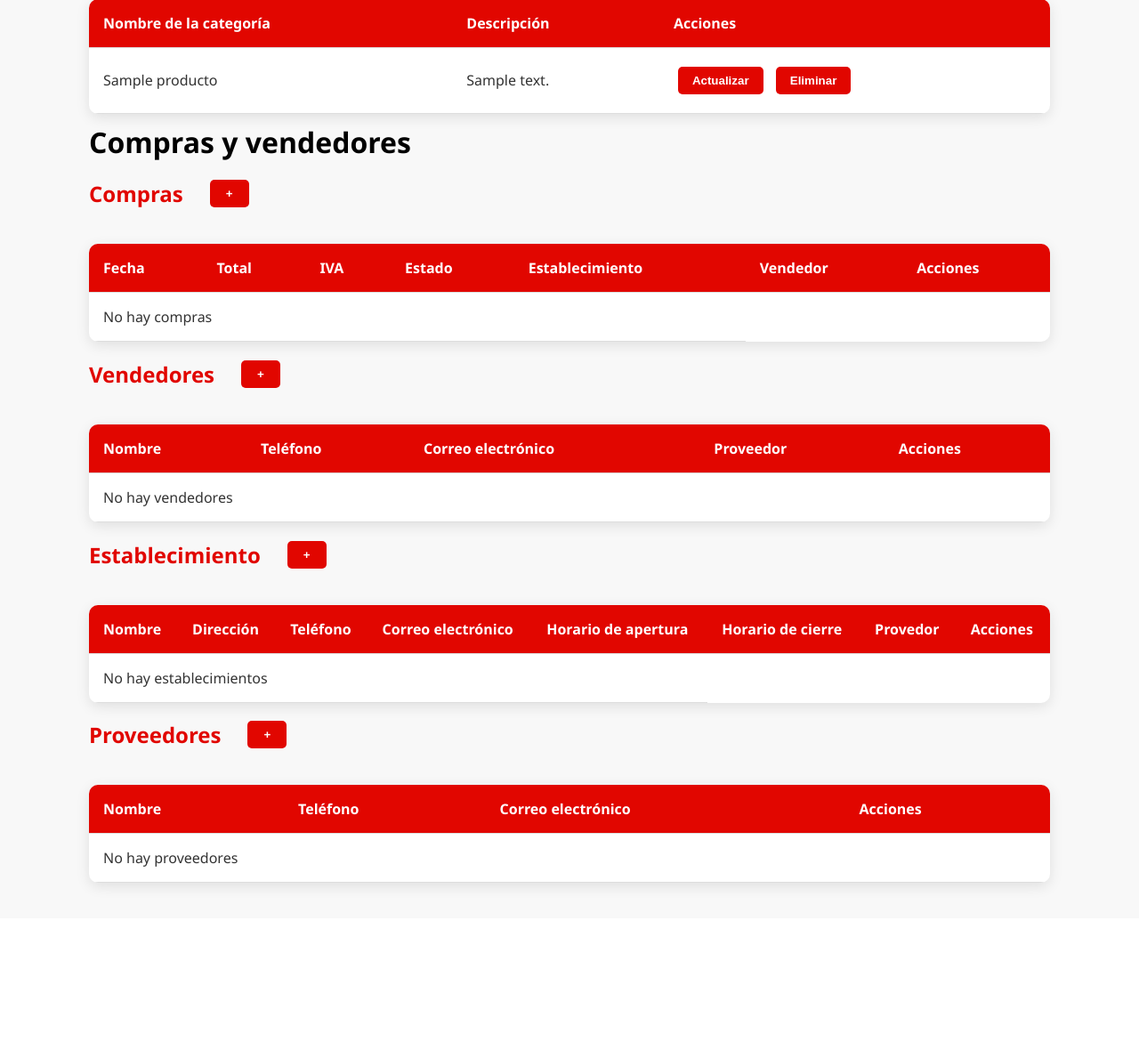
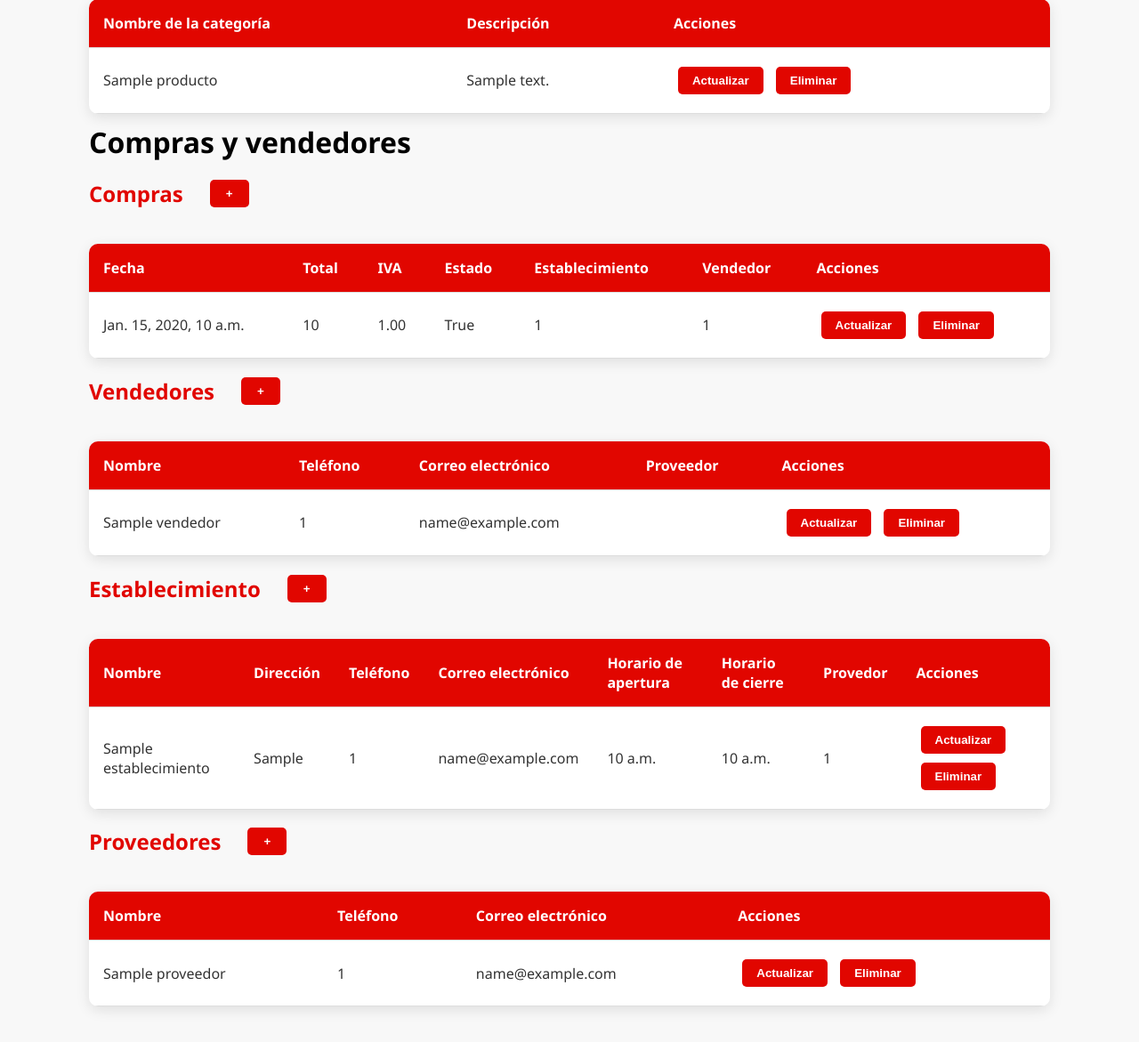
Before and after one commit to Gonzalolo1123/punto_fitness, a Django app: page /inventario/ in a window 1280 px wide. Shown: the part 544-1715 px from the top of the page at 89% size. Before the commit the page ends 1546 px from the top, so only its background shows below. Run offline with Django 5.2, Linux system fonts and the light colour scheme; tables that the repository leaves empty hold one stand-in row (values such as "Sample post").

Commit message:
correcciones de cruds

```diff
--- a/punto_fitness/punto_app/static/js/inventario.js
+++ b/punto_fitness/punto_app/static/js/inventario.js
@@ -34,8 +34,13 @@
     if (row) {
       const cells = row.cells;
       cells[0].textContent = objeto.nombre;
-      cells[2].textContent = objeto.stock_minimo;
+      cells[2].textContent = objeto.descripcion;
       cells[3].textContent = objeto.precio;
+      cells[4].textContent = objeto.stock_actual;
+      cells[5].textContent = objeto.stock_minimo;
+      cells[6].textContent = objeto.compra_id;
+      cells[7].textContent = objeto.categoria_id;
+      cells[8].textContent = objeto.establecimiento_id;
     }
   }
   if (id_tipo=='categoria') {
@@ -45,7 +50,51 @@
       cells[2].textContent = objeto.descripcion;
     }
   }
+  if (id_tipo=='compra') {
+    if (row) {
+      const cells = row.cells;
+      cells[0].textContent = objeto.fecha;
+      cells[2].textContent = objeto.total;
+      cells[3].textContent = objeto.iva;
+      cells[4].textContent = objeto.estado;
+      cells[5].textContent = objeto.establecimiento_id;
+      cells[6].textContent = objeto.vendedor_id;
+    }
+  }
+  if (id_tipo=='vendedor') {
+    if (row) {
+      const cells = row.cells;
+      cells[0].textContent = objeto.nombre;
+      cells[2].textContent = objeto.telefono;
+      cells[3].textContent = objeto.email;
+      cells[4].textContent = objeto.proveedor_id;
+    }
+  }
+  if (id_tipo=='establecimiento') {
+    if (row) {
+      const cells = row.cells;
+      cells[0].textContent = objeto.nombre;
+      cells[2].textContent = objeto.direccion;
+      cells[3].textContent = objeto.telefono;
+      cells[4].textContent = objeto.email;
+      cells[5].textContent = objeto.horario_apertura;
+      cells[6].textContent = objeto.horario_cierre;
+      cells[6].textContent = objeto.proveedor_id;
+    }
+  }
+  if (id_tipo=='proveedor') {
+    if (row) {
+      const cells = row.cells;
+      cells[0].textContent = objeto.nombre;
+      cells[2].textContent = objeto.telefono;
+      cells[3].textContent = objeto.email;
+    }
+  }
 }
+
+///////////////////////////
+// FUNCIONES DE CREACIÓN //
+///////////////////////////
 
 // Función para crear producto
 function crearProducto(formData) {
@@ -71,6 +120,58 @@
   }).then(response => response.json());
 }
 
+// Función para crear compra
+function crearCompraVendedor(formData) {
+  return fetch(`${BASE_URL}crear_compra_vendedor/`, {
+    method: 'POST',
+    headers: {
+      'Content-Type': 'application/json',
+      'X-CSRFToken': getCSRFToken()
+    },
+    body: JSON.stringify(formData)
+  }).then(response => response.json());
+}
+
+// Función para crear vendedor
+function crearVendedor(formData) {
+  return fetch(`${BASE_URL}crear_vendedor/`, {
+    method: 'POST',
+    headers: {
+      'Content-Type': 'application/json',
+      'X-CSRFToken': getCSRFToken()
+    },
+    body: JSON.stringify(formData)
+  }).then(response => response.json());
+}
+
+// Función para crear establecimiento
+function crearEstablecimiento(formData) {
+  return fetch(`${BASE_URL}crear_establecimiento/`, {
+    method: 'POST',
+    headers: {
+      'Content-Type': 'application/json',
+      'X-CSRFToken': getCSRFToken()
+    },
+    body: JSON.stringify(formData)
+  }).then(response => response.json());
+}
+
+// Función para crear proveedor
+function crearProveedor(formData) {
+  return fetch(`${BASE_URL}crear_proveedor/`, {
+    method: 'POST',
+    headers: {
+      'Content-Type': 'application/json',
+      'X-CSRFToken': getCSRFToken()
+    },
+    body: JSON.stringify(formData)
+  }).then(response => response.json());
+}
+
+////////////////////////////////
+// FUNCIONES DE ACTUALIZACIÓN //
+////////////////////////////////
+
 // Función para actualizar producto
 function actualizarProducto(id, data) {
   return fetch(`${BASE_URL}actualizar_producto/${id}/`, {
@@ -95,6 +196,58 @@
   }).then(response => response.json());
 }
 
+// Función para actualizar compra
+function actualizarCompraVendedor(id, data) {
+  return fetch(`${BASE_URL}actualizar_compra_vendedor/${id}/`, {
+    method: 'PUT',
+    headers: {
+      'Content-Type': 'application/json',
+      'X-CSRFToken': getCSRFToken()
+    },
+    body: JSON.stringify(data)
+  }).then(response => response.json());
+}
+
+// Función para actualizar vendedor
+function actualizarVendedor(id, data) {
+  return fetch(`${BASE_URL}actualizar_vendedor/${id}/`, {
+    method: 'PUT',
+    headers: {
+      'Content-Type': 'application/json',
+      'X-CSRFToken': getCSRFToken()
+    },
+    body: JSON.stringify(data)
+  }).then(response => response.json());
+}
+
+// Función para actualizar establecimiento
+function actualizarEstablecimiento(id, data) {
+  return fetch(`${BASE_URL}actualizar_establecimiento/${id}/`, {
+    method: 'PUT',
+    headers: {
+      'Content-Type': 'application/json',
+      'X-CSRFToken': getCSRFToken()
+    },
+    body: JSON.stringify(data)
+  }).then(response => response.json());
+}
+
+// Función para actualizar proveedor
+function actualizarProveedor(id, data) {
+  return fetch(`${BASE_URL}actualizar_proveedor/${id}/`, {
+    method: 'PUT',
+    headers: {
+      'Content-Type': 'application/json',
+      'X-CSRFToken': getCSRFToken()
+    },
+    body: JSON.stringify(data)
+  }).then(response => response.json());
+}
+
+//////////////////////////////
+// FUNCIONES DE ELIMINACIÓN //
+//////////////////////////////
+
 // Función para eliminar producto
 function eliminarProducto(id) {
   return fetch(`${BASE_URL}borrar_producto/${id}/`, {
@@ -117,6 +270,54 @@
   }).then(response => response.json());
 }
 
+// Función para eliminar compra
+function eliminarCompraVendedor(id) {
+  return fetch(`${BASE_URL}borrar_compra_vendedor/${id}/`, {
+    method: 'DELETE',
+    headers: {
+      'Content-Type': 'application/json',
+      'X-CSRFToken': getCSRFToken()
+    }
+  }).then(response => response.json());
+}
+
+// Función para eliminar vendedor
+function eliminarVendedor(id) {
+  return fetch(`${BASE_URL}borrar_vendedor/${id}/`, {
+    method: 'DELETE',
+    headers: {
+      'Content-Type': 'application/json',
+      'X-CSRFToken': getCSRFToken()
+    }
+  }).then(response => response.json());
+}
+
+// Función para eliminar establecimiento
+function eliminarEstablecimiento(id) {
+  return fetch(`${BASE_URL}borrar_establecimiento/${id}/`, {
+    method: 'DELETE',
+    headers: {
+      'Content-Type': 'application/json',
+      'X-CSRFToken': getCSRFToken()
+    }
+  }).then(response => response.json());
+}
+
+// Función para eliminar proveedor
+function eliminarProveedor(id) {
+  return fetch(`${BASE_URL}borrar_proveedor/${id}/`, {
+    method: 'DELETE',
+    headers: {
+      'Content-Type': 'application/json',
+      'X-CSRFToken': getCSRFToken()
+    }
+  }).then(response => response.json());
+}
+
+////////////////////////////////////////////
+// FUNCIONES DE MANEJO DE EVENT LISTENERS //
+////////////////////////////////////////////
+
 // Creación de productos de event listeners
 function manejoCrearProducto(e) {
   e.preventDefault();
@@ -127,9 +328,9 @@
     precio: document.getElementById('producto-precio').value,
     stock_actual: document.getElementById('producto-stock-actual').value,
     stock_minimo: document.getElementById('producto-stock-minimo').value,
-    compra_id: 1,
+    compra_id: document.getElementById('producto-compra').value,
     categoria_id: document.getElementById('producto-categoria').value,
-    establecimiento_id: 1
+    establecimiento_id: document.getElementById('producto-establecimiento').value
   };
 
   crearProducto(formData)
@@ -165,19 +366,138 @@
     });
 };
 
-// Event listeners
+// Creación de compra de event listeners
+function manejoCrearCompraVendedor(e) {
+  e.preventDefault();
+
+  const formData = {
+    fecha: document.getElementById('compra-fecha').value,
+    total: document.getElementById('compra-total').value,
+    iva: document.getElementById('compra-iva').value,
+    estado: document.getElementById('compra-estado').value,
+    establecimiento_id: document.getElementById('compra-establecimiento').value,
+    vendedor_id: document.getElementById('compra-vendedor').value,
+  };
+
+  crearCompraVendedor(formData)
+    .then(data => {
+      if (data.error) throw new Error(data.error);
+      alert('Compra creada exitosamente');
+      window.location.reload();
+    })
+    .catch(error => {
+      console.error('Error:', error);
+      alert('Error al crear compra: ' + error.message);
+    });
+};
+
+// Creación de vendedor de event listeners
+function manejoCrearVendedor(e) {
+  e.preventDefault();
+
+  const formData = {
+    nombre: document.getElementById('vendedor-nombre').value,
+    telefono: document.getElementById('vendedor-telefono').value,
+    email: document.getElementById('vendedor-email').value,
+    proveedor_id: document.getElementById('vendedor-proveedor').value,
+  };
+
+  crearVendedor(formData)
+    .then(data => {
+      if (data.error) throw new Error(data.error);
+      alert('Vendedor creado exitosamente');
+      window.location.reload();
+    })
+    .catch(error => {
+      console.error('Error:', error);
+      alert('Error al crear vendedor: ' + error.message);
+    });
+};
+
+// Creación de establecimiento de event listeners
+function manejoCrearEstablecimiento(e) {
+  e.preventDefault();
+
+  const formData = {
+    nombre: document.getElementById('establecimiento-nombre').value,
+    direccion: document.getElementById('establecimiento-direccion').value,
+    telefono: document.getElementById('establecimiento-telefono').value,
+    email: document.getElementById('establecimiento-email').value,
+    horario_apertura: document.getElementById('establecimiento-horario_apertura').value,
+    horario_cierre: document.getElementById('establecimiento-horario_cierre').value,
+    proveedor_id: document.getElementById('establecimiento-proveedor').value,
+  };
+
+  crearEstablecimiento(formData)
+    .then(data => {
+      if (data.error) throw new Error(data.error);
+      alert('Establecimiento creado exitosamente');
+      window.location.reload();
+    })
+    .catch(error => {
+      console.error('Error:', error);
+      alert('Error al crear establecimiento: ' + error.message);
+    });
+};
+
+// Creación de proveedor de event listeners
+function manejoCrearProveedor(e) {
+  e.preventDefault();
+
+  const formData = {
+    nombre: document.getElementById('proveedor-nombre').value,
+    telefono: document.getElementById('proveedor-telefono').value,
+    email: document.getElementById('proveedor-email').value,
+  };
+
+  crearProveedor(formData)
+    .then(data => {
+      if (data.error) throw new Error(data.error);
+      alert('Proveedor creado exitosamente');
+      window.location.reload();
+    })
+    .catch(error => {
+      console.error('Error:', error);
+      alert('Error al crear proveedor: ' + error.message);
+    });
+};
+
+////////////////////////////////////
+// INICIALIZACIÓN EVENT LISTENERS //
+////////////////////////////////////
+
 function inicializarEventListeners() {
   const formCrearProducto = document.getElementById('form-crear-producto');
   const formCrearCategoria = document.getElementById('form-crear-categoria');
+  const formCrearCompraVendedor = document.getElementById('form-crear-compra');
+  const formCrearVendedor = document.getElementById('form-crear-vendedor');
+  const formCrearEstablecimiento = document.getElementById('form-crear-establecimiento');
+  const formCrearProveedor = document.getElementById('form-crear-proveedor');
   if (formCrearProducto) {
     formCrearProducto.addEventListener('submit', manejoCrearProducto);
   }
   if (formCrearCategoria) {
     formCrearCategoria.addEventListener('submit', manejoCrearCategoria);
   }
+  if (formCrearCompraVendedor) {
+    formCrearCompraVendedor.addEventListener('submit', manejoCrearCompraVendedor);
+  }
+  if (formCrearVendedor) {
+    formCrearVendedor.addEventListener('submit', manejoCrearVendedor);
+  }
+  if (formCrearEstablecimiento) {
+    formCrearEstablecimiento.addEventListener('submit', manejoCrearEstablecimiento);
+  }
+  if (formCrearProveedor) {
+    formCrearProveedor.addEventListener('submit', manejoCrearProveedor);
+  }
 }
 
-// Variable para identificar entre producto y categoria
+///////////////////////////////////////////////
+// FUNCIONES DE FORMULARIOS DE ACTUALIZACIÓN //
+///////////////////////////////////////////////
+
+// Variable para identificar entre diferentes tablas
 let id_tipo;
 
 // Formularios de actualización de datos de producto
@@ -224,7 +544,7 @@
         id_tipo='categoria';
         actualizarVista(data, id_tipo);
         ocultarFormularioEdicion(categoriaId, id_tipo);
-        alert('Categoría actualizada correctamente');
+        alert('categoria actualizado correctamente');
         window.location.reload();
       })
       .catch(error => {
@@ -233,6 +553,126 @@
       });
   });
 });
+
+// Formularios de actualización de datos de compra
+document.querySelectorAll('[name="form-editar-compra"]').forEach(form => {
+  form.addEventListener('submit', function(e) {
+    e.preventDefault();
+    const compraId = this.dataset.id;
+    const formData = {
+      fecha: this.querySelector('[name="compra-fecha"]').value,
+      total: this.querySelector('[name="compra-total"]').value,
+      iva: this.querySelector('[name="compra-iva"]').value,
+      estado: this.querySelector('[name="compra-estado"]').value,
+      establecimiento_id: this.querySelector('[name="compra-establecimiento"]').value,
+      vendedor_id: this.querySelector('[name="compra-vendedor"]').value,
+    };
+
+    actualizarCompraVendedor(compraId, formData)
+      .then(data => {
+        if (data.error) throw new Error(data.error);
+        id_tipo='compra';
+        actualizarVista(data, id_tipo);
+        ocultarFormularioEdicion(compraId, id_tipo);
+        alert('Compra actualizada correctamente');
+        window.location.reload();
+      })
+      .catch(error => {
+        console.error('Error:', error);
+        alert('Error al actualizar: ' + error.message);
+      });
+  });
+});
+
+// Formularios de actualización de datos de vendedor
+document.querySelectorAll('[name="form-editar-vendedor"]').forEach(form => {
+  form.addEventListener('submit', function(e) {
+    e.preventDefault();
+    const vendedorId = this.dataset.id;
+    const formData = {
+      nombre: this.querySelector('[name="vendedor-nombre"]').value,
+      telefono: this.querySelector('[name="vendedor-telefono"]').value,
+      email: this.querySelector('[name="vendedor-email"]').value,
+      proveedor_id: this.querySelector('[name="vendedor-proveedor"]').value,
+    };
+
+    actualizarVendedor(vendedorId, formData)
+      .then(data => {
+        if (data.error) throw new Error(data.error);
+        id_tipo='vendedor';
+        actualizarVista(data, id_tipo);
+        ocultarFormularioEdicion(vendedorId, id_tipo);
+        alert('Vendedor actualizado correctamente');
+        window.location.reload();
+      })
+      .catch(error => {
+        console.error('Error:', error);
+        alert('Error al actualizar: ' + error.message);
+      });
+  });
+});
+
+// Formularios de actualización de datos de establecimiento
+document.querySelectorAll('[name="form-editar-establecimiento"]').forEach(form => {
+  form.addEventListener('submit', function(e) {
+    e.preventDefault();
+    const establecimientoId = this.dataset.id;
+    const formData = {
+      nombre: this.querySelector('[name="establecimiento-nombre"]').value,
+      direccion: this.querySelector('[name="establecimiento-direccion"]').value,
+      telefono: this.querySelector('[name="establecimiento-telefono"]').value,
+      email: this.querySelector('[name="establecimiento-email"]').value,
+      horario_apertura: this.querySelector('[name="establecimiento-horario_apertura"]').value,
+      horario_cierre: this.querySelector('[name="establecimiento-horario_cierre"]').value,
+      proveedor_id: this.querySelector('[name="establecimiento-proveedor"]').value,
+    };
+
+    actualizarEstablecimiento(establecimientoId, formData)
+      .then(data => {
+        if (data.error) throw new Error(data.error);
+        id_tipo='establecimiento';
+        actualizarVista(data, id_tipo);
+        ocultarFormularioEdicion(establecimientoId, id_tipo);
+        alert('Establecimiento actualizado correctamente');
+        window.location.reload();
+      })
+      .catch(error => {
+        console.error('Error:', error);
+        alert('Error al actualizar: ' + error.message);
+      });
+  });
+});
+
+// Formularios de actualización de datos de proveedor
+document.querySelectorAll('[name="form-editar-proveedor"]').forEach(form => {
+  form.addEventListener('submit', function(e) {
+    e.preventDefault();
+    const proveedorId = this.dataset.id;
+    const formData = {
+      nombre: this.querySelector('[name="proveedor-nombre"]').value,
+      telefono: this.querySelector('[name="proveedor-telefono"]').value,
+      email: this.querySelector('[name="proveedor-email"]').value,
+    };
+
+    actualizarProveedor(proveedor-Id, formData)
+      .then(data => {
+        if (data.error) throw new Error(data.error);
+        id_tipo='proveedor';
+        actualizarVista(data, id_tipo);
+        ocultarFormularioEdicion(proveedorId, id_tipo);
+        alert('Proveedor actualizado correctamente');
+        window.location.reload();
+      })
+      .catch(error => {
+        console.error('Error:', error);
+        alert('Error al actualizar: ' + error.message);
+      });
+  });
+});
+
+////////////////////////
+// BOTONES DE EDICIÓN //
+////////////////////////
 
 // Boton editar producto
 document.querySelectorAll('[name="btn-editar-producto"]').forEach(btn => {
@@ -249,6 +689,42 @@
     mostrarFormularioEdicion(this.getAttribute('data-id'), id_tipo);
   });
 });
+
+// Boton editar compra
+document.querySelectorAll('[name="btn-editar-compra"]').forEach(btn => {
+  btn.addEventListener('click', function() {
+    id_tipo='compra';
+    mostrarFormularioEdicion(this.getAttribute('data-id'), id_tipo);
+  });
+});
+
+// Boton editar vendedor
+document.querySelectorAll('[name="btn-editar-vendedor"]').forEach(btn => {
+  btn.addEventListener('click', function() {
+    id_tipo='vendedor';
+    mostrarFormularioEdicion(this.getAttribute('data-id'), id_tipo);
+  });
+});
+
+// Boton editar establecimiento
+document.querySelectorAll('[name="btn-editar-establecimiento"]').forEach(btn => {
+  btn.addEventListener('click', function() {
+    id_tipo='establecimiento';
+    mostrarFormularioEdicion(this.getAttribute('data-id'), id_tipo);
+  });
+});
+
+// Boton editar proveedor
+document.querySelectorAll('[name="btn-editar-proveedor"]').forEach(btn => {
+  btn.addEventListener('click', function() {
+    id_tipo='proveedor';
+    mostrarFormularioEdicion(this.getAttribute('data-id'), id_tipo);
+  });
+});
+
+////////////////////////////
+// BOTONES DE ELIMINACIÓN //
+////////////////////////////
 
 // Boton eliminar producto
 document.querySelectorAll('[name="btn-eliminar-producto"]').forEach(btn => {
@@ -284,6 +760,78 @@
     }
   });
 });
+
+// Boton eliminar compra
+document.querySelectorAll('[name="btn-eliminar-compra"]').forEach(btn => {
+  btn.addEventListener('click', function() {
+    const id = this.getAttribute('data-id');
+    if (confirm('¿Eliminar esta compra?')) {
+      eliminarCompraVendedor(id)
+        .then(data => {
+          if (data.error) throw new Error(data.error);
+          document.querySelector(`tr[data-id="${id}"]`).remove();
+          document.querySelector(`#form-editar-compra-${id}`)?.remove();
+          window.location.reload();
+        })
+        .catch(console.error);
+    }
+  });
+});
+
+// Boton eliminar vendedor
+document.querySelectorAll('[name="btn-eliminar-vendedor"]').forEach(btn => {
+  btn.addEventListener('click', function() {
+    const id = this.getAttribute('data-id');
+    if (confirm('¿Eliminar este vendedor?')) {
+      eliminarVendedor(id)
+        .then(data => {
+          if (data.error) throw new Error(data.error);
+          document.querySelector(`tr[data-id="${id}"]`).remove();
+          document.querySelector(`#form-editar-vendedor-${id}`)?.remove();
+          window.location.reload();
+        })
+        .catch(console.error);
+    }
+  });
+});
+
+// Boton eliminar establecimiento
+document.querySelectorAll('[name="btn-eliminar-establecimiento"]').forEach(btn => {
+  btn.addEventListener('click', function() {
+    const id = this.getAttribute('data-id');
+    if (confirm('¿Eliminar este establecimiento?')) {
+      eliminarEstablecimiento(id)
+        .then(data => {
+          if (data.error) throw new Error(data.error);
+          document.querySelector(`tr[data-id="${id}"]`).remove();
+          document.querySelector(`#form-editar-establecimiento-${id}`)?.remove();
+          window.location.reload();
+        })
+        .catch(console.error);
+    }
+  });
+});
+
+// Boton eliminar proveedor
+document.querySelectorAll('[name="btn-eliminar-proveedor"]').forEach(btn => {
+  btn.addEventListener('click', function() {
+    const id = this.getAttribute('data-id');
+    if (confirm('¿Eliminar este proveedor?')) {
+      eliminarProveedor(id)
+        .then(data => {
+          if (data.error) throw new Error(data.error);
+          document.querySelector(`tr[data-id="${id}"]`).remove();
+          document.querySelector(`#form-editar-proveedor-${id}`)?.remove();
+          window.location.reload();
+        })
+        .catch(console.error);
+    }
+  });
+});
+
+/////////////////////////////////////
+// BOTÓN DE CANCELACIÓN DE EDICIÓN //
+/////////////////////////////////////
 
 // Boton cancelar
 document.querySelectorAll('.btn-cancelar').forEach(btn => {
--- a/punto_fitness/punto_app/templates/punto_app/base_admin.html
+++ b/punto_fitness/punto_app/templates/punto_app/base_admin.html
@@ -59,6 +59,7 @@
               <label><input type="email" id="correo" placeholder="Correo" required /></label>
               <label><input type="tel" id="telefono" placeholder="Número de teléfono" required /></label>
               <label><input type="password" id="contrasena" placeholder="Contraseña" required /></label>
+              <label><input type="password" id="Confirmcontrasena" name="Confirmcontrasena" placeholder="Confirmar contraseña" required></label>
               <button type="submit" style="margin-top: 9px">Crear cuenta</button>
             </form>
           </div>
--- a/punto_fitness/punto_app/views.py
+++ b/punto_fitness/punto_app/views.py
@@ -208,6 +208,7 @@
         return JsonResponse({'message': 'Usuario eliminado correctamente'}, status=200)
     except Exception as e:
         return JsonResponse({'error': str(e)}, status=400)
+
 def inventario(request):
     productos = Producto.objects.values('id').annotate(
         nombre=Min('nombre'),
@@ -218,7 +219,13 @@
     )
     categorias = CategoriaProducto.objects.values('id', 'nombre', 'descripcion')
 
-    return render(request, 'punto_app/admin_inventario.html', {'productos': productos, 'categorias': categorias})
+    # nuevas adiciones para funcionamiento de crud de productos
+    compras = CompraVendedor.objects.values('id', 'fecha', 'total', 'iva', 'estado', 'establecimiento_id', 'vendedor_id')
+    vendedores = Vendedor.objects.values('id', 'nombre', 'telefono', 'email', 'proveedor_id')
+    establecimientos = Establecimiento.objects.values('id', 'nombre', 'direccion', 'telefono', 'email', 'horario_apertura', 'horario_cierre', 'proveedor_id')
+    proveedores = Proveedor.objects.values('id', 'nombre', 'telefono', 'email')
+
+    return render(request, 'punto_app/admin_inventario.html', {'productos': productos, 'categorias': categorias, 'compras': compras, 'vendedores': vendedores, 'establecimientos': establecimientos, 'proveedores': proveedores})
 
 @csrf_exempt
 def verificar_correo(request):
@@ -598,7 +605,7 @@
         proveedor = Proveedor.objects.create(
             nombre=data['nombre'],
             telefono=data['telefono'],
-            blabla=data['blabla'],
+            email=data['email'],
         )
         return JsonResponse({
             'id': proveedor.id,
```
